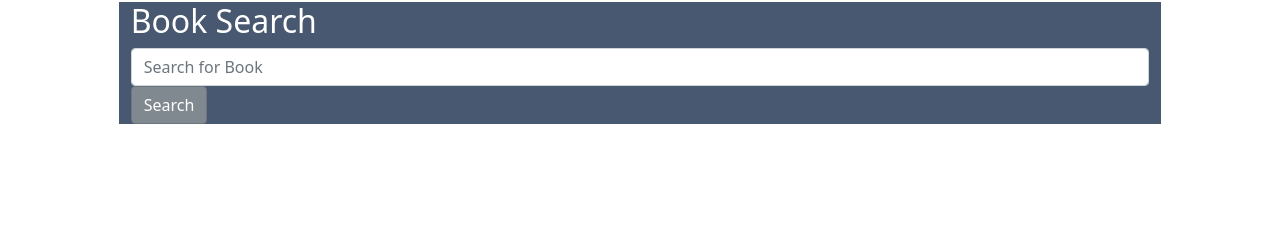
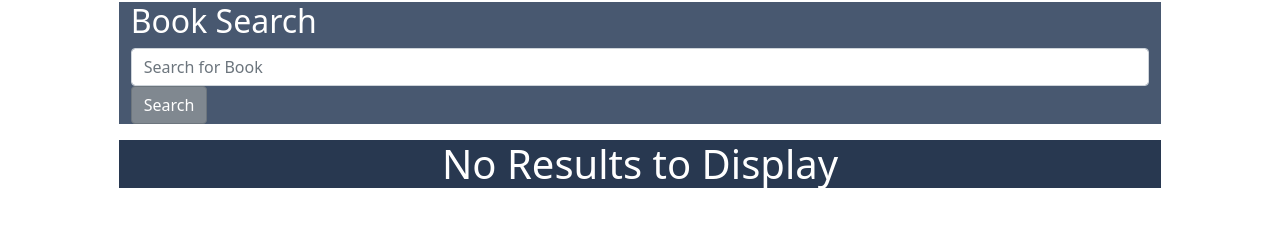
Before and after one commit to arh450/vue-google-book-search, a Vue app in the folder client/: page / in a window 1280 px wide. Shown: the part 262-488 px from the top of the page. Built offline with nearby package versions, Linux system fonts and the light colour scheme.

Commit message:
added results component to search component

```diff
--- a/client/src/components/Results.vue
+++ b/client/src/components/Results.vue
@@ -0,0 +1,19 @@
+<template>
+  <div>
+    <b-row class="mx-auto">
+      <b-col md="10" class="mt-3 mx-auto">
+        <b-jumbotron style="background-color: #283850">
+          <h1 class="text-center text-white">
+            No Results to Display
+          </h1>
+        </b-jumbotron>
+      </b-col>
+    </b-row>
+  </div>
+</template>
+
+<script>
+export default {
+  name: "Results",
+};
+</script>
--- a/client/src/components/SearchComponent.vue
+++ b/client/src/components/SearchComponent.vue
@@ -19,12 +19,19 @@
         </b-jumbotron>
       </b-col>
     </b-row>
+
+    <Results />
   </div>
 </template>
 
 <script>
+import Results from "@/components/Results.vue";
+
 export default {
   name: "SearchComponent",
+  components: {
+    Results,
+  },
 };
 </script>
 
```
